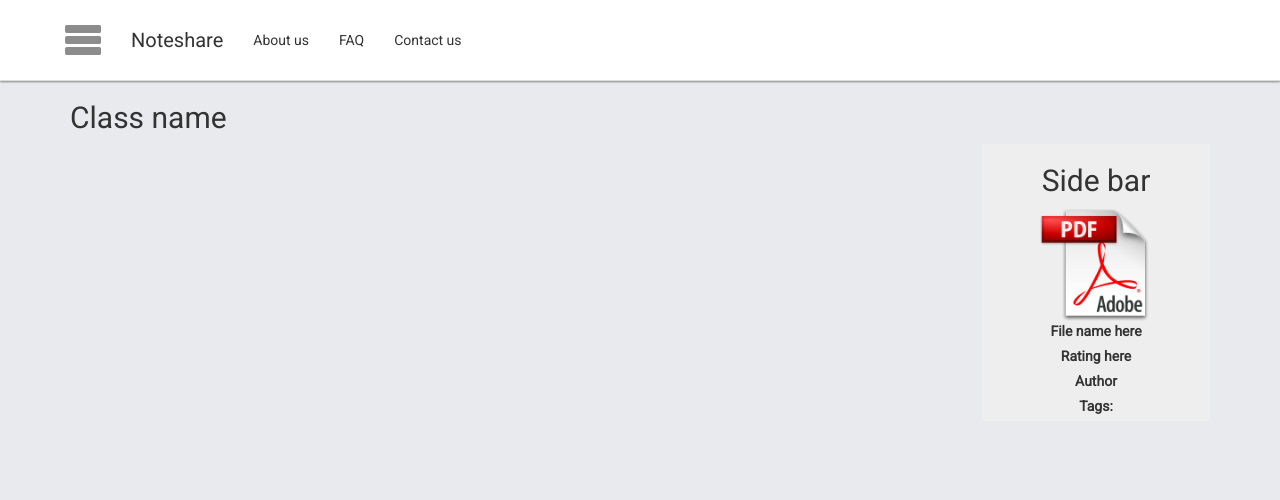
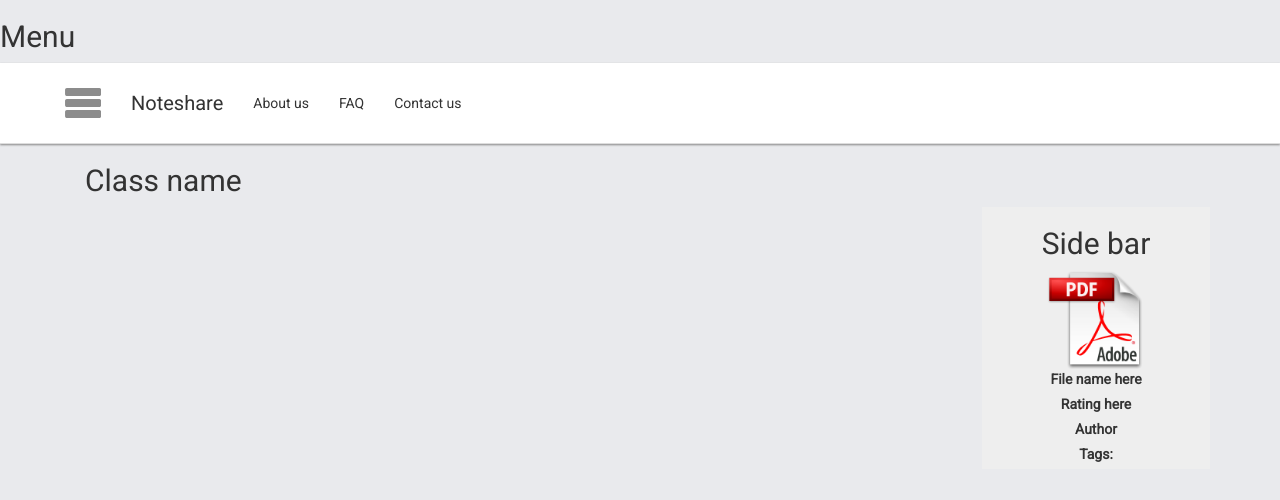
Before and after one commit to ICSSC/NoteShare, a website: page public/classPage.html in a window 1280 px wide. Drawn offline with nearby package versions, Linux system fonts and the light colour scheme.

Commit message:
adding menu bar

```diff
--- a/public/classPage.html
+++ b/public/classPage.html
@@ -16,9 +16,14 @@
     conflicts
   -->
   <body class="class-page">
+
+    <div class="menu-bar">
+    	<h2>Menu</h2>
+    </div>
+
     <!-- The "navigation white" div is our nav bar -->
     <div class="navigation white">
-      <a><img src="img/menu-button.png"></a>
+      <a class="menu-button"><img src="img/menu-button.png"></a>
       <a class="brand" href="/">Noteshare</a>
       <a href="/about">About us</a>
       <a href="/faq">FAQ</a>
@@ -28,12 +33,12 @@
     <!-- *Bootstrap* The rest of our content in a container -->
     <div class="container">
 
-		<div id="class-details">
+		<div class="col-md-10" id="class-details">
 			<h2>Class name</h2>
 		</div>
 
 
-		<div id="navbar-right">
+		<div class="col-md-2" id="navbar-right">
 
 			<h2 class="navbar-label">Side bar</h2>
 
```
